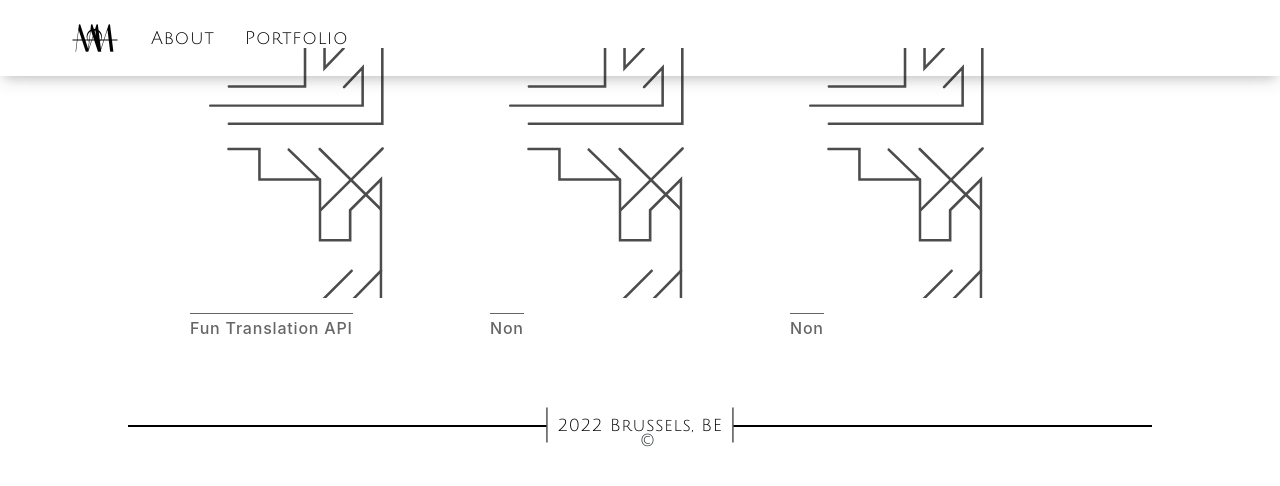
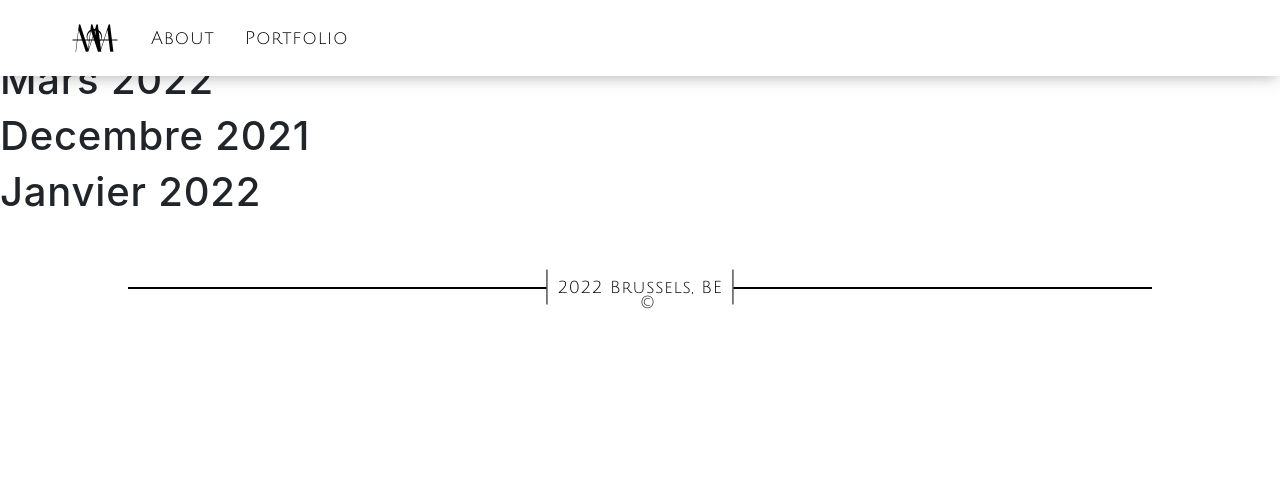
Before and after one commit to MorganeMeganck/morgane-meganck, a Gatsby site: page /portfolio in a window 1280 px wide. Built offline with nearby package versions, Linux system fonts and the light colour scheme; Gatsby itself is replaced by a stand-in of ours; a web font is replaced by a local one.

Commit message:
refactor portfolio and collection projects

```diff
--- a/src/components/collection.js
+++ /dev/null
@@ -1,80 +0,0 @@
-
-import React from "react";
-import Layout from '../layout';
-import styled from 'styled-components';
-import IndexPage from '../pages/index';
-import Portfolio from '../pages/portfolio';
-import img from '../images/prout.svg';
-import classNames from 'classnames';
-import ProjectCategory from "../components/projectcategory";
-
-class Collection extends React.Component {
-
-    constructor(props) {
-        super(props);
-
-        this._handleClick = this._handleClick.bind(this)
-        this.categoryNode = this.categoryNode.bind(this)
-        this._focusOff = this._focusOff.bind(this)
-
-        this.state = {
-          open: false,
-          activeIndex: null,
-          categories: []
-        }
-    }
-    componentDidMount() {
-      this.setState({
-        categories: [{"thumbnail":`"${img}"`,"link":"www.google.be","taxonomy":"category","count":1,"name":"Fun translation API","slug":"fun","id":"586537da62981d5fb8c21617","cat":"1"},{"thumbnail":`"${img}"`,"link":"www.google.be","taxonomy":"category","count":2,"name":"non","slug":"test","id":"586537da60c040bc1e3060a1","cat":"2"},{"thumbnail":`"${img}"`,"link":"www.google.be","taxonomy":"category","count":3,"name":"non","slug":"commodo","id":"586537daffc67c66ec4dc356","cat":"3"}]
-      })
-    }
-
-    _handleClick(i){
-      this.setState({
-        activeIndex: i,
-        open: true
-      })
-    }
-    _focusOff(e){
-      e.preventDefault()
-      if (e.target.className !== 'category--image') {
-        this.setState({
-          activeIndex: null,
-          open: false
-        })
-      }
-    }
-    categoryNode(cat, i){
-        let isLast = ( i === this.state.categories.length - 1 || i === this.state.categories.length - 2)
-        let shiftLeft = ( i < this.state.activeIndex )
-
-        return (
-          <ProjectCategory
-            cat={cat}
-            key={'cat-' + i}
-            handleClick={this._handleClick}
-            active={i === this.state.activeIndex}
-            focusOff={this._focusOff}
-            focused={this.state.open}
-            shiftLeft={shiftLeft}
-            Index={i}
-            isLast={isLast}
-          />
-        )
-    }
-    render() {
-      let catNodes = this.state.categories.map(this.categoryNode)
-      let classes = classNames({
-        focused: this.state.open
-      })
-      return (
-        <div className={'categories--menu-container p-5 ' + classes} onClick={this._focusOff} >
-          <ul className="categories menu portfolio">
-            {catNodes}
-          </ul>
-        </div>
-      )
-    }
-}
-
-export default Collection;
--- /dev/null
+++ b/src/components/collection.jsx
@@ -0,0 +1,20 @@
+import React, { useState } from "react";
+import Layout from "../layout";
+import styled from "styled-components";
+import IndexPage from "../pages/index";
+import Portfolio from "../pages/portfolio";
+import img from "../images/prout.svg";
+import classNames from "classnames";
+import ProjectCard from "./projectCard";
+
+const Collection = (props) => {
+  return (
+    <div>
+      {props.projects.map((project) => {
+        return <ProjectCard project={project} />;
+      })}
+    </div>
+  );
+};
+
+export default Collection;
--- /dev/null
+++ b/src/components/projectCard.jsx
@@ -0,0 +1,9 @@
+import React from "react";
+
+const ProjectCard = (props) => {
+  return <h1>{props.project.name}</h1>;
+};
+
+export default ProjectCard;
+
+// https://dribbble.com/shots/17035515/attachments/12119517?mode=media
--- a/src/components/projectcategory.js
+++ /dev/null
@@ -1,206 +0,0 @@
-import React from "react";
-import Layout from "../layout";
-import classNames from "classnames";
-import IndexPage from "../pages/index";
-import img from '../images/prout.svg';
-import ProjectList from "../containers/projectlist";
-
-class ProjectCategory extends React.Component {
-  constructor(props) {
-    super(props);
-
-    this.setActive = this.setActive.bind(this);
-
-    this.state = {
-      projects: [],
-    };
-  }
-  componentWillMount() {
-    this.setState({
-      projects: [
-        {
-          1: {
-            project_byline: "Fun translation api",
-            project_credits: [
-              { credit_role: "developer", credit_name: "Morgane Meganck" },
-              { credit_role: "api", credit_name: "fun translation" },
-            ],
-            project_description:
-              "Enim est qui Lorem officia adipisicing irure minim. Eu enim fugiat cupidatat elit anim pariatur irure quis aute velit enim. Adipisicing consequat sunt eiusmod reprehenderit nisi fugiat esse ut. Consequat ea ad deserunt mollit quis labore Lorem do qui officia labore. Incididunt reprehenderit anim sunt velit sunt est sit anim.",
-            project_client: "Morgane Meganck",
-            project_thumbnail: `"${img}"`,
-            cat: "1",
-          },
-          tags: ["api"],
-          categories: [1],
-          excerpt: {
-            rendered:
-              "Eiusmod reprehenderit incididunt aute do commodo sint laboris exercitation Lorem excepteur sit cillum aute irure.",
-          },
-          content: {
-            rendered:
-              "Enim id ex excepteur incididunt in deserunt mollit eiusmod adipisicing officia quis aliquip. Qui aute et consequat consectetur aute consectetur laborum. Non non sint reprehenderit velit proident aliqua elit eiusmod laboris veniam elit ea. Incididunt excepteur et esse minim amet in magna ea enim.",
-          },
-          title: { rendered: "non" },
-          link: "https://seanma.de",
-          guid: "7d115e77-9566-4389-b544-deffaf76d058",
-          slug: "proident",
-          id: "58653533ca121cbaf664b199",
-        },
-        {
-          2: {
-            project_byline: "test",
-            project_credits: [
-              { credit_role: "dolor", credit_name: "Hampton" },
-              { credit_role: "mollit", credit_name: "Kate" },
-            ],
-            project_description:
-              "Reprehenderit in mollit fugiat cupidatat consectetur minim Lorem eiusmod commodo laboris dolor minim tempor eiusmod. Et aute et exercitation dolore fugiat pariatur in ipsum anim dolor qui laborum laborum. Elit qui ad ea exercitation laboris sunt ut et est sunt duis. Esse duis ad ipsum aliqua nulla enim minim minim. Ullamco do tempor ex magna et ipsum sint et voluptate cupidatat anim labore esse.",
-            project_client: "et",
-            project_thumbnail: "https://unsplash.it/1000/1001",
-            cat: "2",
-          },
-          tags: ["et"],
-          categories: [8],
-          excerpt: {
-            rendered: "Ipsum excepteur laboris nostrud sit proident.",
-          },
-          content: {
-            rendered:
-              "Anim non Lorem id fugiat. Do cillum qui veniam qui ad mollit pariatur Lorem. Lorem veniam nulla commodo aliqua. Fugiat laboris cillum excepteur tempor aliqua sit exercitation sit labore nostrud et.",
-          },
-          title: { rendered: "in" },
-          link: "http://seanma.de",
-          guid: "444da15a-5160-48bb-bf6f-7d820d1f62e8",
-          slug: "dolor",
-          id: "58653533702dae7921a80c46",
-        },
-        {
-          3: {
-            project_byline: "eiusmod ullamco commodo",
-            project_credits: [
-              { credit_role: "nulla", credit_name: "Dickson" },
-              { credit_role: "esse", credit_name: "Trevino" },
-              { credit_role: "aliquip", credit_name: "Joni" },
-            ],
-            project_description:
-              "Ullamco minim occaecat officia anim laborum laboris velit cupidatat esse aliqua irure exercitation. Occaecat elit labore est exercitation aute qui voluptate adipisicing consectetur officia. Adipisicing tempor tempor culpa enim cupidatat.",
-            "": "magna",
-            project_thumbnail: "https://unsplash.it/1000/1002",
-            cat: "consectetur",
-          },
-          tags: ["incididunt"],
-          categories: [3],
-          excerpt: {
-            rendered:
-              "Tempor quis cupidatat elit quis aute velit amet pariatur cupidatat ullamco voluptate.",
-          },
-          content: {
-            rendered:
-              "Elit commodo aliqua do occaecat consectetur sint ex. Eiusmod proident eiusmod ullamco occaecat cillum voluptate duis. Tempor enim ullamco duis sint est. Minim voluptate sint nisi enim ut pariatur officia cillum excepteur sint aliquip. Amet in proident dolor amet incididunt laborum sint commodo cillum officia consectetur proident aliqua. Incididunt nostrud nulla mollit adipisicing adipisicing nulla exercitation.",
-          },
-          title: { rendered: "tempor" },
-          link: "http://seanma.de",
-          guid: "75909710-4410-4b59-bec8-f5cbb342471a",
-          slug: "ullamco",
-          id: "58653533e961f59631955144",
-        },
-        {
-        4: {
-            project_byline: "culpa tempor commodo",
-            project_credits: [
-              { credit_role: "eiusmod", credit_name: "Pennington" },
-              { credit_role: "fugiat", credit_name: "Jocelyn" },
-              { credit_role: "enim", credit_name: "Byrd" },
-            ],
-            project_description:
-              "Cupidatat incididunt laborum cillum ea dolore quis. Exercitation Lorem eu ad ex. Laboris ipsum excepteur sunt eu irure ipsum. Consequat cupidatat sunt Lorem proident nostrud velit voluptate nulla quis cillum fugiat. Mollit fugiat nulla enim irure commodo officia nulla minim incididunt labore. Labore cillum irure Lorem ut laborum ad laborum.",
-            project_client: "sint",
-            project_thumbnail: "https://unsplash.it/1000/1003",
-            cat: "3",
-          },
-          tags: ["adipisicing"],
-          categories: [7],
-          excerpt: {
-            rendered: "Nostrud laborum aliquip enim aute aute tempor.",
-          },
-          content: {
-            rendered:
-              "Consectetur fugiat commodo aliquip culpa occaecat anim cupidatat adipisicing cupidatat voluptate reprehenderit incididunt. Irure consequat enim deserunt incididunt dolor nisi id do cupidatat in Lorem. Laborum amet id minim enim. Nulla sint enim commodo ut qui duis reprehenderit Lorem nulla. Ad sint aliquip aute Lorem ut reprehenderit duis dolore occaecat non. Elit deserunt amet laborum non labore est deserunt eiusmod.",
-          },
-          title: { rendered: "nulla" },
-          link: "http://seanma.de",
-          guid: "9581e2ce-8146-4cf5-8d0b-9107ab850828",
-          slug: "non",
-          id: "58653533c66184064ccedc40",
-        },
-      ],
-    });
-  }
-  setActive() {
-    this.props.handleClick(this.props.Index);
-  }
-  getWidth(isActive) {
-    let w = !isActive ? "200px" : "250px";
-    return w;
-  }
-  render() {
-    let { active, focused, shiftLeft, isLast } = this.props;
-
-    let styles = {
-      container: {
-        transform: (function () {
-          return active
-            ? "scale(1.1) translate3d(0, 0, 0)"
-            : "scale(1) translate3d(0, 0, 0)";
-        })(),
-      },
-      item: {
-        transform: (function () {
-          let direction = shiftLeft ? "-" : "";
-          let transform =
-            focused && !active
-              ? "translate3d(" + direction + "100%, 0, 0)"
-              : "translate3d(0, 0, 0)";
-          return transform;
-        })(),
-      },
-      background: {
-        background:
-          "url(" + this.props.cat.thumbnail + ") no-repeat center center",
-        backgroundSize: "cover",
-        height: "250px",
-        width: this.getWidth(active),
-      },
-    };
-    let classes = classNames({
-      category: true,
-      isActive: active,
-      isLast,
-      shiftLeft,
-    });
-    return (
-      <li className={classes} style={styles.item}>
-        <div className="category--content">
-          <h2>{this.props.cat.name}</h2>
-          <ProjectList projects={this.state.projects} />
-        </div>
-        <div
-          className="category--image-container"
-          onClick={this.setActive}
-          style={styles.container}
-        >
-          <div className="category--image" style={styles.background}></div>
-        </div>
-        <div className="category--name">
-          <h6>{this.props.cat.name}</h6>
-        </div>
-        <div className="category--closeButton">
-          <a href="#">Back</a>
-        </div>
-      </li>
-    );
-  }
-}
-
-export default ProjectCategory;
--- a/src/containers/projectlist.js
+++ /dev/null
@@ -1,41 +0,0 @@
-
-import React from "react";
-import Layout from '../layout'
-import IndexPage from '../pages/index'
-import Collection from "../components/collection";
-import ProjectCategory from "../components/projectcategory";
-class ProjectList extends React.Component {
-    constructor(props){
-        super(props);
-        this.state = {
-            projects: []
-          }
-    }
-    projectNode(project, i){
-         i = i + 1 ;
-        let byline = project.id
-        let client = project.id
-        return (
-            <li key={'project-' + project.id}>
-            <a to={'/projects/' + project.slug}>
-                <h3 className="projectlist--client">{client}</h3>
-                <h4 className="projectlist--byline">{byline}</h4>
-            </a>
-        </li>
-        )
-    }
-    render(){
-        let projNodes = this.state.projects.map(this.projectNode)
-        return (
-            <div className="project-list">
-                <ul className="menu vertical">
-                {/* {this.state.projects.map(d => (<li key={d.id}>{d.project_byline}</li>))}  */}
-                {projNodes}
-                </ul>
-            </div>
-        )
-    }
-}
-
-
-export default ProjectList;
--- /dev/null
+++ b/src/data/index.json
@@ -0,0 +1,36 @@
+{
+  "projects": [
+    {
+      "name": "Avril 2022",
+      "url": "https://www.google.com/",
+      "description": "Lorem ipsum dolor sit amet, consectetur adipiscing elit. Maecenas et lobortis leo. Quisque interdum turpis quis justo fermentum suscipit. Fusce ipsum nibh, ultrices a gravida facilisis, congue ac mi. Aenean semper lacus vitae accumsan consequat. Curabitur ullamcorper odio libero, ut consequat tellus ultrices sed. Aliquam aliquam eleifend lectus, a dapibus arcu. Praesent vel vehicula velit. Pellentesque venenatis dolor tincidunt felis posuere porta sit amet eget metus. Ut in pulvinar ante, et tincidunt massa. ",
+      "technos": ["Laravel", "React"],
+      "cover_image": "/img/...png",
+      "created_at": 1648764000000
+    },
+    {
+      "name": "Mars 2022",
+      "url": "https://www.google.com/",
+      "description": "Lorem ipsum dolor sit amet, consectetur adipiscing elit. Maecenas et lobortis leo. Quisque interdum turpis quis justo fermentum suscipit. Fusce ipsum nibh, ultrices a gravida facilisis, congue ac mi. Aenean semper lacus vitae accumsan consequat. Curabitur ullamcorper odio libero, ut consequat tellus ultrices sed. Aliquam aliquam eleifend lectus, a dapibus arcu. Praesent vel vehicula velit. Pellentesque venenatis dolor tincidunt felis posuere porta sit amet eget metus. Ut in pulvinar ante, et tincidunt massa. ",
+      "technos": ["Laravel", "React"],
+      "cover_image": "/img/...png",
+      "created_at": 1646089200000
+    },
+    {
+      "name": "Decembre 2021",
+      "url": "https://www.google.com/",
+      "description": "Lorem ipsum dolor sit amet, consectetur adipiscing elit. Maecenas et lobortis leo. Quisque interdum turpis quis justo fermentum suscipit. Fusce ipsum nibh, ultrices a gravida facilisis, congue ac mi. Aenean semper lacus vitae accumsan consequat. Curabitur ullamcorper odio libero, ut consequat tellus ultrices sed. Aliquam aliquam eleifend lectus, a dapibus arcu. Praesent vel vehicula velit. Pellentesque venenatis dolor tincidunt felis posuere porta sit amet eget metus. Ut in pulvinar ante, et tincidunt massa. ",
+      "technos": ["Laravel", "React"],
+      "cover_image": "/img/...png",
+      "created_at": 1638313200000
+    },
+    {
+      "name": "Janvier 2022",
+      "url": "https://www.google.com/",
+      "description": "Lorem ipsum dolor sit amet, consectetur adipiscing elit. Maecenas et lobortis leo. Quisque interdum turpis quis justo fermentum suscipit. Fusce ipsum nibh, ultrices a gravida facilisis, congue ac mi. Aenean semper lacus vitae accumsan consequat. Curabitur ullamcorper odio libero, ut consequat tellus ultrices sed. Aliquam aliquam eleifend lectus, a dapibus arcu. Praesent vel vehicula velit. Pellentesque venenatis dolor tincidunt felis posuere porta sit amet eget metus. Ut in pulvinar ante, et tincidunt massa. ",
+      "technos": ["Laravel", "React"],
+      "cover_image": "/img/...png",
+      "created_at": 1640991600000
+    }
+  ]
+}
--- a/src/layout.js
+++ b/src/layout.js
@@ -1,5 +1,5 @@
 import React, { useState, useEffect } from "react";
-import styled from 'styled-components';
+import styled from "styled-components";
 import ReactDOM from "react-dom";
 import "aos/dist/aos.css";
 import PropTypes from "prop-types";
@@ -7,7 +7,6 @@ import Head from "./components/head";
 import Footer from "./components/footer";
 import Header from "./containers/header";
 import useScrollDirection from "./hooks/useScrollDirection";
-
 
 const Main = styled.main`
   margin: 0 auto;
--- a/src/pages/portfolio.js
+++ b/src/pages/portfolio.js
@@ -1,22 +1,20 @@
-
-
 import React from "react";
-import IndexPage from '../pages/index';
+import IndexPage from "../pages/index";
 import Head from "../components/head";
 import Footer from "../components/footer";
 import Collection from "../components/collection";
 import NavbarComp from "../components/navbarcomp";
+import { projects } from "../data/index.json";
 
 const PortfolioPage = () => {
+  //TODO Sort Projects by date
   return (
-
     <>
       <Head />
-      <NavbarComp/>
-      <Collection />
+      <NavbarComp />
+      <Collection projects={projects} />
       <Footer />
     </>
-
   );
 };
 
```
Also changed, not shown: src/pages/about.js (+6 -8 lines), src/pages/index.js (+12 -8 lines).
